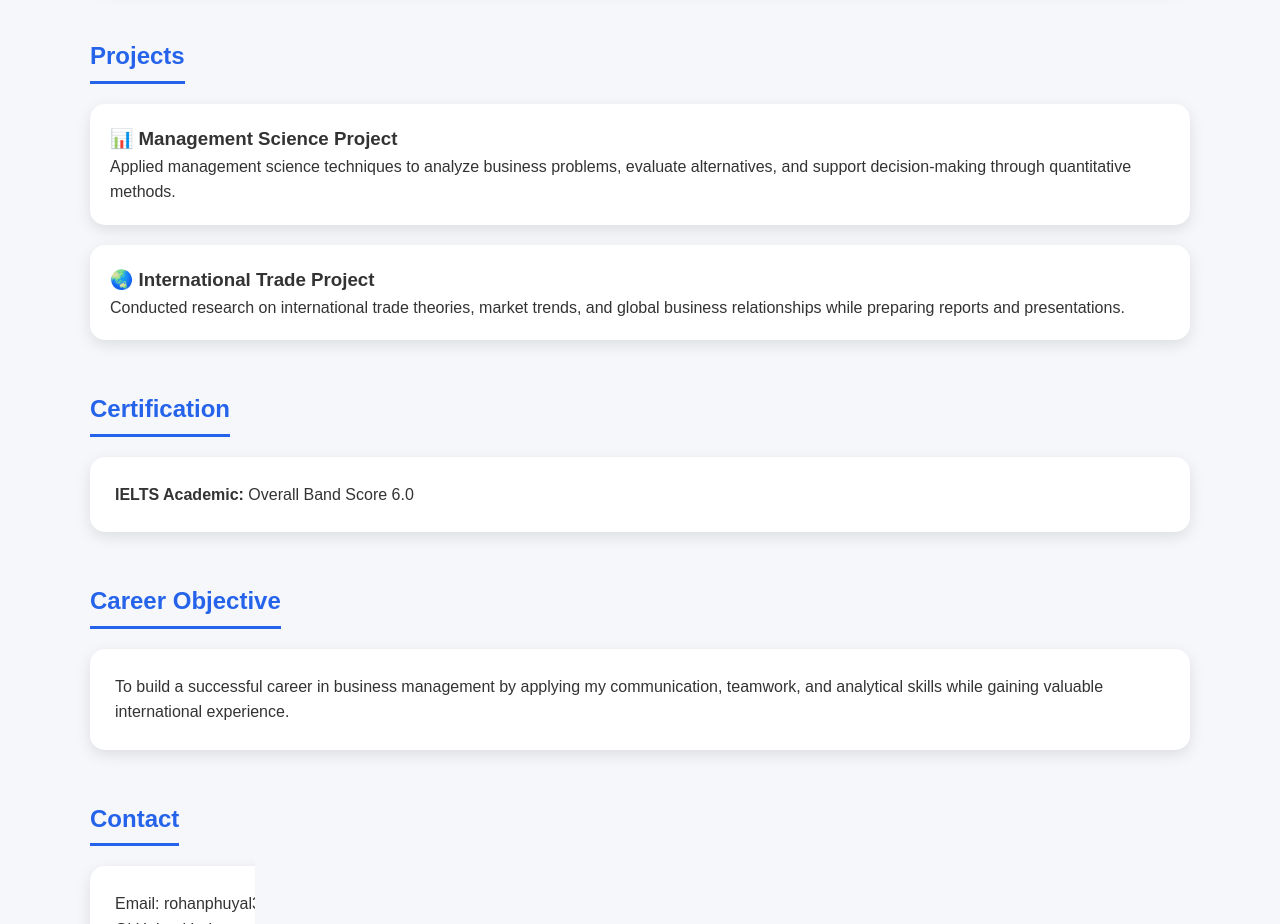
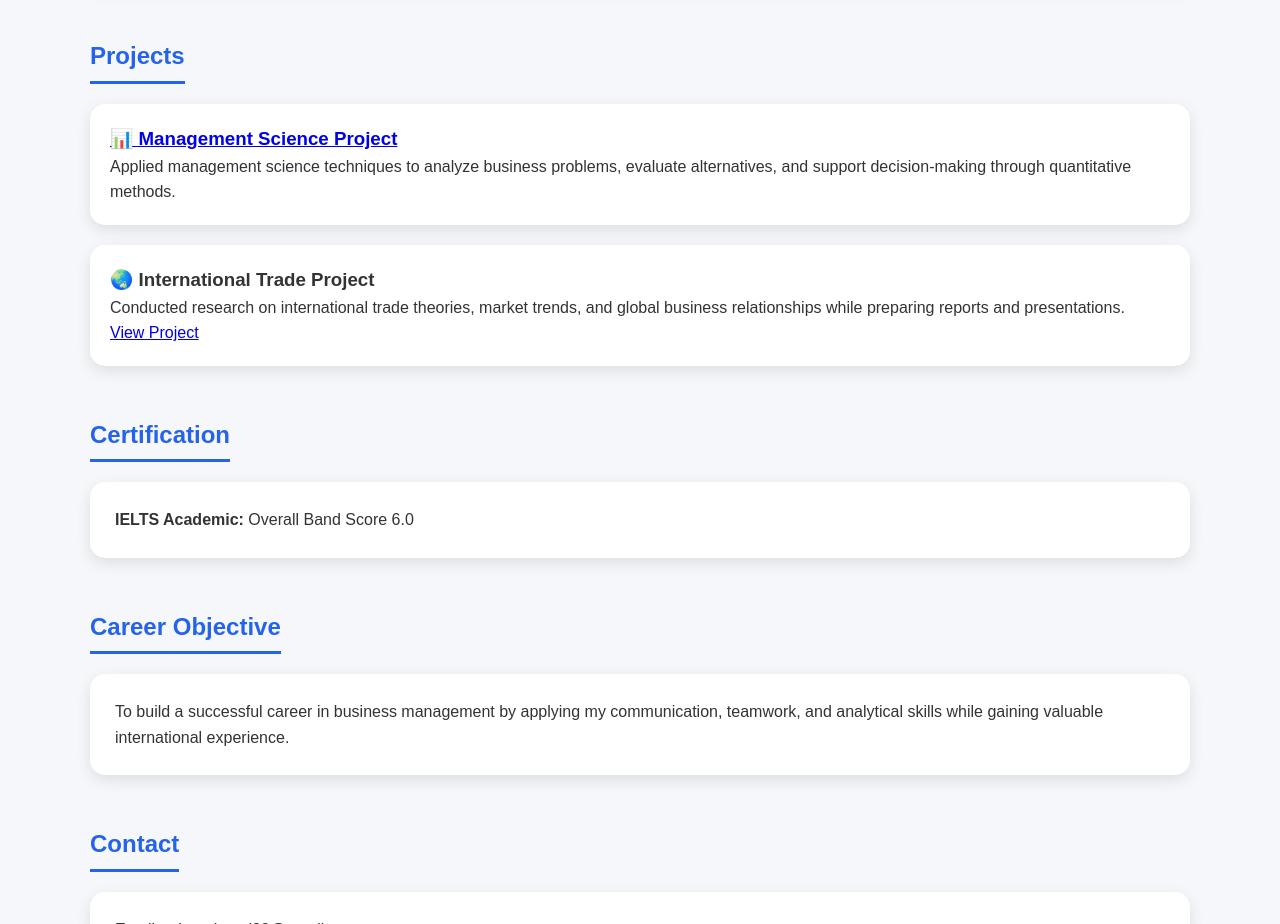
Before and after one commit to rohan556-debug/rohan556-debug, a plain HTML site: page index.html in a window 1280 px wide. Shown: the part 1440-2364 px from the top of the page. Drawn offline with Linux system fonts and the light colour scheme.

Commit message:
Update index.html

```diff
--- a/index.html
+++ b/index.html
@@ -162,7 +162,11 @@ footer{
         <h2>Projects</h2>
 
 <div class="project">
-            <h3>📊 Management Science Project</h3>
+    <h3>
+        <a href="https://docs.google.com/document/d/151s4_GtSu8AJFOSLk5vtr9pfEz_rrs6f0tGEqTSgWE0/edit?usp=sharing" target="_blank">
+            📊 Management Science Project
+        </a>
+    </h3>
     <p>
         Applied management science techniques to analyze business problems,
         evaluate alternatives, and support decision-making through quantitative methods.
@@ -175,6 +179,9 @@ footer{
         Conducted research on international trade theories, market trends,
         and global business relationships while preparing reports and presentations.
     </p>
+    <a href="https://docs.google.com/document/d/1koYnxQU5wAIFijsKUhj9QGIBeAbkIRNSPPLYTVEy8LY/edit?usp=sharing" target="_blank">
+        View Project
+    </a>
 </div>
 
     </section>
```
Lines whose indentation alone changed are shown as unchanged.
